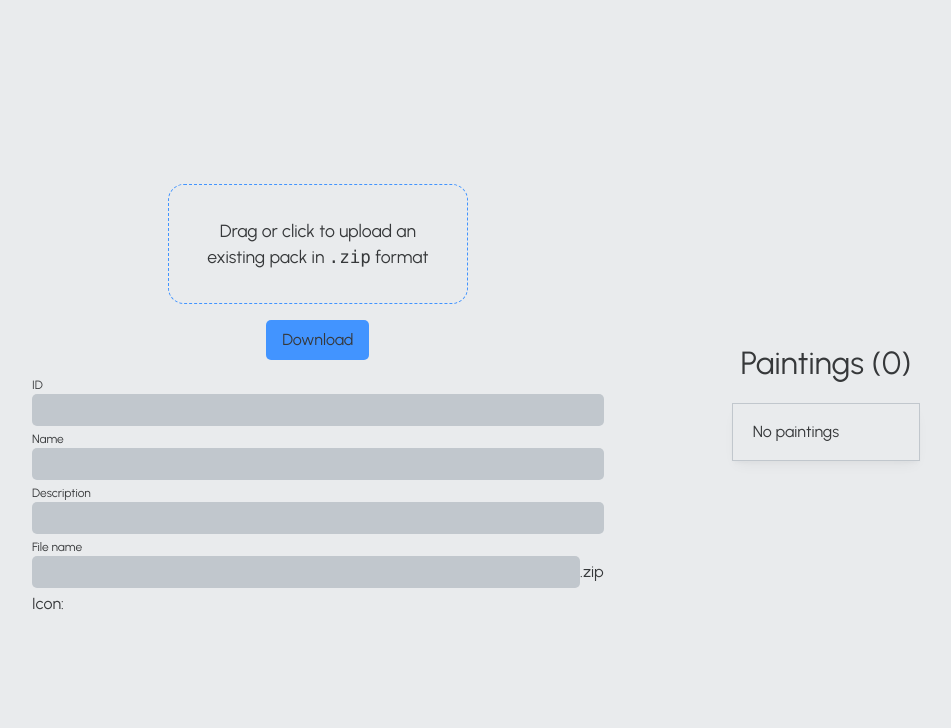
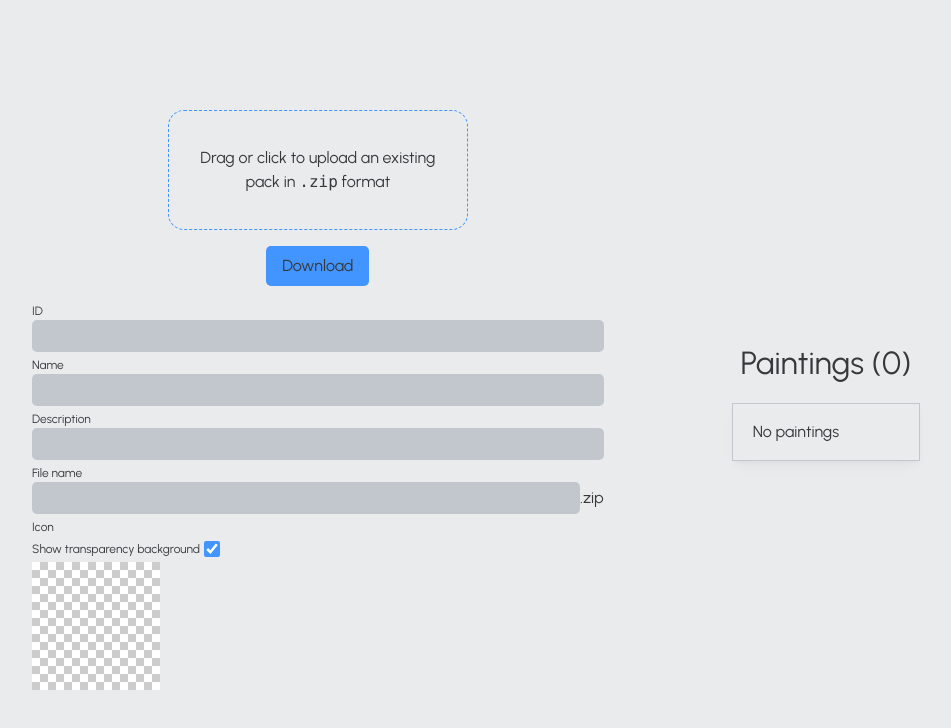
Before and after one commit to Roundaround/mc-painting-editor, a Next.js app: page / in a window 1280 px wide. Shown: the top 728 px of the page, without its empty margins (164-1115 px from the left). Built offline with nearby package versions, Linux system fonts and the light colour scheme.

Commit message:
Allow updating icon

```diff
--- a/src/pages/index.tsx
+++ b/src/pages/index.tsx
@@ -5,7 +5,7 @@ import { saveAs } from 'file-saver';
 import { useAtom } from 'jotai';
 import JSZip from 'jszip';
 import Head from 'next/head';
-import { Fragment, useCallback, useMemo } from 'react';
+import { Fragment, useCallback, useMemo, useState } from 'react';
 import { useDropzone } from 'react-dropzone';
 import {
   descriptionAtom,
@@ -53,6 +53,7 @@ export default function Home() {
   const [id, setId] = useAtom(idAtom);
   const [name, setName] = useAtom(nameAtom);
   const [paintings, setPaintings] = useAtom(paintingsAtom);
+  const [showIconBackground, setShowIconBackground] = useState(true);
 
   const onZipFileDrop = useCallback(
     async (acceptedFiles: File[]) => {
@@ -154,10 +155,40 @@ export default function Home() {
     ]
   );
 
-  const { getRootProps, getInputProps } = useDropzone({
+  const onIconFileDrop = useCallback(
+    (acceptedFiles: File[]) => {
+      if (acceptedFiles.length === 0) {
+        return;
+      }
+
+      const file = acceptedFiles[0];
+      const reader = new FileReader();
+      reader.readAsDataURL(file);
+      reader.onloadend = () => {
+        setIcon(reader.result as string);
+      };
+    },
+    [setIcon]
+  );
+
+  const {
+    getRootProps: getRootPropsForZip,
+    getInputProps: getInputPropsForZip,
+  } = useDropzone({
     onDrop: onZipFileDrop,
     accept: {
       'application/zip': ['.zip'],
+    },
+    maxFiles: 1,
+  });
+
+  const {
+    getRootProps: getRootPropsForIcon,
+    getInputProps: getInputPropsForIcon,
+  } = useDropzone({
+    onDrop: onIconFileDrop,
+    accept: {
+      'image/png': ['.png'],
     },
     maxFiles: 1,
   });
@@ -204,7 +235,16 @@ export default function Home() {
         id,
         name,
         paintings: Object.values(paintings).map(
-          ({ data, ...painting }) => painting
+          ({ data, name, artist, ...painting }) => {
+            const result: Painting = painting;
+            if (name) {
+              result.name = name;
+            }
+            if (artist) {
+              result.artist = artist;
+            }
+            return result;
+          }
         ),
       })
     );
@@ -246,11 +286,11 @@ export default function Home() {
 
       <main className={styles['page-wrapper']}>
         <div className={styles['page-column']}>
-          <div {...getRootProps()} className={styles['drop-target']}>
-            <input {...getInputProps()} />
-            <p>
+          <div {...getRootPropsForZip()} className={styles['drop-target']}>
+            <input {...getInputPropsForZip()} />
+            <div>
               Drag or click to upload an existing pack in <pre>.zip</pre> format
-            </p>
+            </div>
           </div>
 
           <button
@@ -295,20 +335,66 @@ export default function Home() {
             <div
               style={{
                 display: 'flex',
-                flexDirection: 'row',
+                flexDirection: 'column',
+                alignItems: 'flex-start',
                 gap: '0.25rem',
               }}
             >
-              <span>Icon:</span>
-              <img
-                src={icon}
+              <div style={{ fontSize: 'var(--font-size-0)' }}>Icon</div>
+              <div
                 style={{
+                  display: 'flex',
+                  flexDirection: 'row',
+                  alignItems: 'center',
+                  gap: '0.25rem',
+                }}
+              >
+                <label
+                  htmlFor="icon-transparency"
+                  style={{ fontSize: 'var(--font-size-0)' }}
+                >
+                  Show transparency background
+                </label>
+                <input
+                  type="checkbox"
+                  id="icon-transparency"
+                  checked={showIconBackground}
+                  onChange={(e) => setShowIconBackground(e.target.checked)}
+                />
+              </div>
+              <div
+                style={{
+                  height: '8rem',
+                  width: '8rem',
+                  border: showIconBackground
+                    ? undefined
+                    : 'var(--border-size-1) solid var(--surface-3)',
+                  backgroundImage: showIconBackground
+                    ? 'url("/transparency.png")'
+                    : undefined,
                   imageRendering: 'pixelated',
-                  height: '1.5rem',
-                  width: 'auto',
-                  objectFit: 'contain',
+                  backgroundSize: '4rem',
+                  backgroundRepeat: 'repeat',
+                  boxSizing: 'content-box',
+                  margin: showIconBackground
+                    ? undefined
+                    : 'calc(-1 * var(--border-size-1))',
                 }}
-              />
+                {...getRootPropsForIcon()}
+              >
+                <input {...getInputPropsForIcon()} />
+                {icon === undefined || icon === '' ? null : (
+                  <img
+                    src={icon}
+                    style={{
+                      imageRendering: 'pixelated',
+                      height: '8rem',
+                      width: 'auto',
+                      objectFit: 'contain',
+                    }}
+                  />
+                )}
+              </div>
             </div>
           </div>
         </div>
```
Also changed, not shown: public/transparency.png (added).
